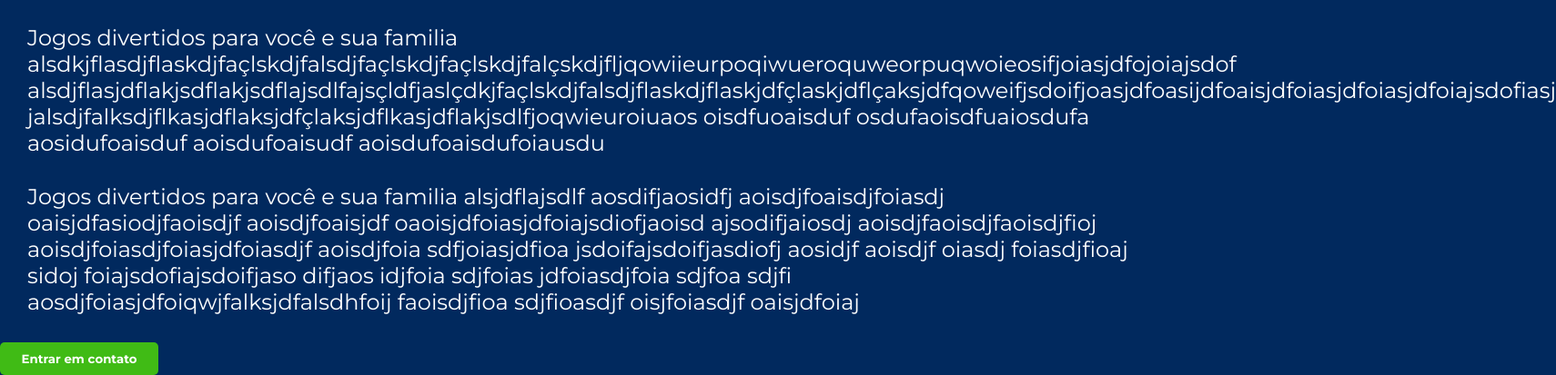
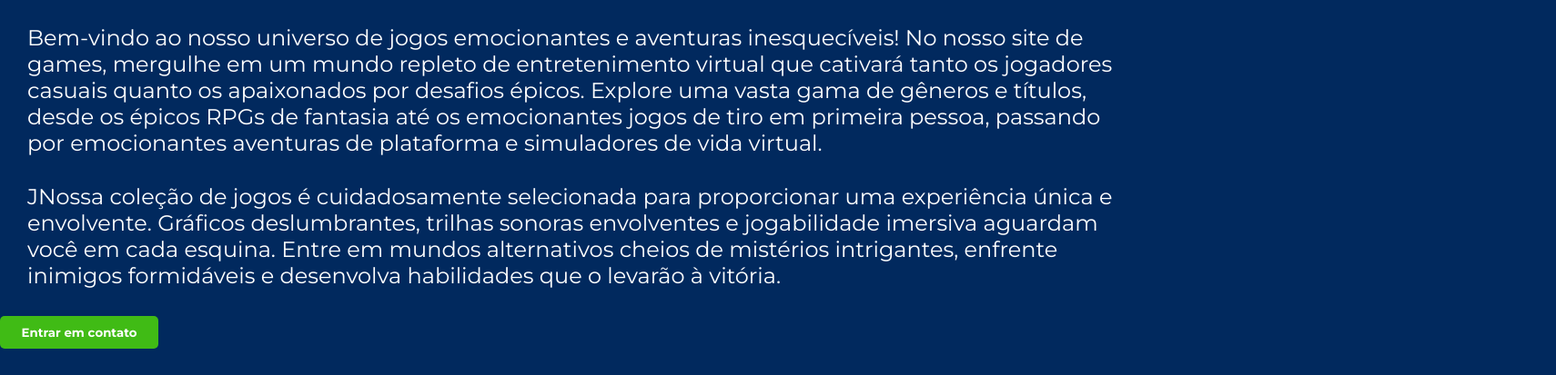
Before and after one commit to FelipeNzp/Projeto-site-games, a plain HTML site: page index.html in a window 1280 px wide. Shown: the part 584-997 px from the top of the page at 91% size, 1710 px wide, since content can reach past the window. After the commit the page ends 968 px from the top, so only its background shows below. Drawn offline with Linux system fonts and the light colour scheme.

Commit message:
Alteração no paragrafo

```diff
--- a/index.html
+++ b/index.html
@@ -20,20 +20,9 @@
 
         <h1>O que você encontra aqui</h1>
 
-        <p>Jogos divertidos para você e sua familia
-            alsdkjflasdjflaskdjfaçlskdjfalsdjfaçlskdjfaçlskdjfalçskdjfljqowiieurpoqiwueroquweorpuqwoieosifjoiasjdfojoiajsdof
-            alsdjflasjdflakjsdflakjsdflajsdlfajsçldfjaslçdkjfaçlskdjfalsdjflaskdjflaskjdfçlaskjdflçaksjdfqoweifjsdoifjoasjdfoasijdfoaisjdfoiasjdfoiasjdfoiajsdofiasj
-            jalsdjfalksdjflkasjdflaksjdfçlaksjdflkasjdflakjsdlfjoqwieuroiuaos oisdfuoaisduf osdufaoisdfuaiosdufa
-            aosidufoaisduf aoisdufoaisudf aoisdufoaisdufoiausdu</p>
+        <p>Bem-vindo ao nosso universo de jogos emocionantes e aventuras inesquecíveis! No nosso site de games, mergulhe em um mundo repleto de entretenimento virtual que cativará tanto os jogadores casuais quanto os apaixonados por desafios épicos. Explore uma vasta gama de gêneros e títulos, desde os épicos RPGs de fantasia até os emocionantes jogos de tiro em primeira pessoa, passando por emocionantes aventuras de plataforma e simuladores de vida virtual.</p>
 
-        <p>Jogos divertidos para você e sua familia alsjdflajsdlf aosdifjaosidfj aoisdjfoaisdjfoiasdj
-            oaisjdfasiodjfaoisdjf
-            aoisdjfoaisjdf oaoisjdfoiasjdfoiajsdiofjaoisd
-            ajsodifjaiosdj aoisdjfaoisdjfaoisdjfioj aoisdjfoiasdjfoiasjdfoiasdjf aoisdjfoia sdfjoiasjdfioa
-            jsdoifajsdoifjasdiofj aosidjf aoisdjf oiasdj foiasdjfioaj sidoj
-            foiajsdofiajsdoifjaso difjaos idjfoia sdjfoias jdfoiasdjfoia sdjfoa sdjfi
-            aosdjfoiasjdfoiqwjfalksjdfalsdhfoij
-            faoisdjfioa sdjfioasdjf oisjfoiasdjf oaisjdfoiaj</p>
+        <p>JNossa coleção de jogos é cuidadosamente selecionada para proporcionar uma experiência única e envolvente. Gráficos deslumbrantes, trilhas sonoras envolventes e jogabilidade imersiva aguardam você em cada esquina. Entre em mundos alternativos cheios de mistérios intrigantes, enfrente inimigos formidáveis e desenvolva habilidades que o levarão à vitória.</p>
 
         <button onclick="abrir()">Entrar em contato</button>
     </div>
```
